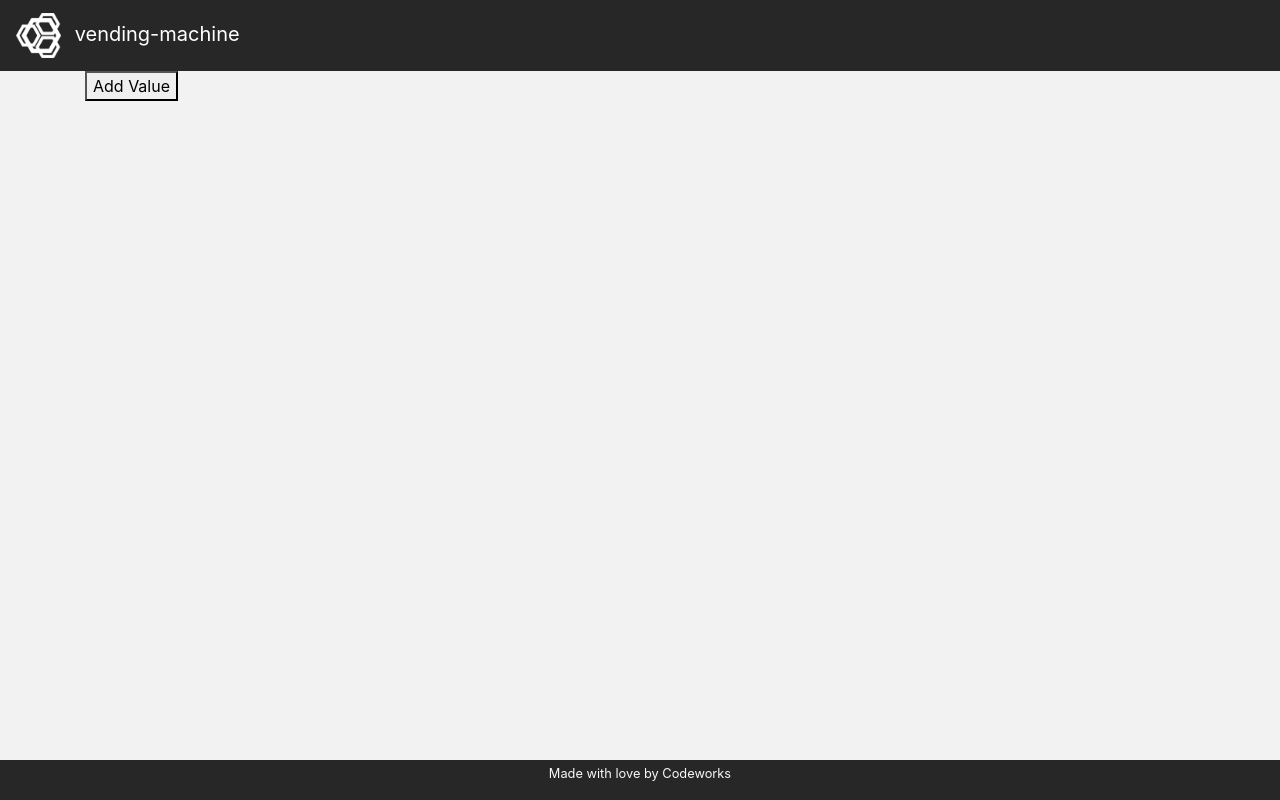
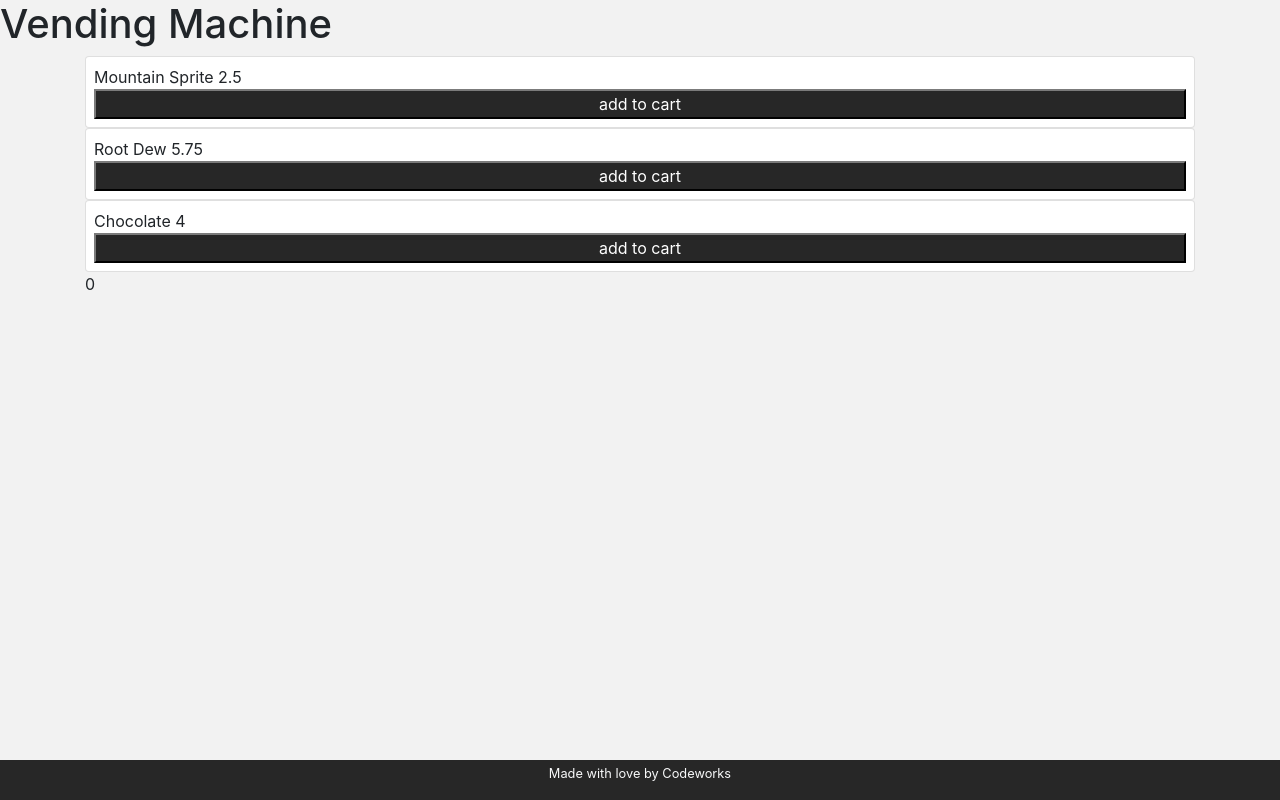
Before and after one commit to NickSondrup/Vending-machine, a website with bundled scripts: page index.html in a window 1280 px wide. Built offline with nearby package versions, Linux system fonts and the light colour scheme.

Commit message:
hurts muh brain!

```diff
--- a/app/AppState.js
+++ b/app/AppState.js
@@ -1,10 +1,10 @@
-import Value from "./Models/Value.js"
+import Snack from "./Models/Snack.js"
 import { EventEmitter } from "./Utils/EventEmitter.js"
 import { isValidProp } from "./Utils/isValidProp.js"
 
 class AppState extends EventEmitter {
-  /** @type {Value[]} */
-  values = []
+  snacks = [new Snack('Mountain Sprite', 2.50), new Snack('Root Dew', 5.75), new Snack('Chocolate', 4.00)]
+  cart =[]
 }
 
 export const ProxyState = new Proxy(new AppState(), {
--- a/app/Controllers/ValuesController.js
+++ /dev/null
@@ -1,29 +0,0 @@
-import { ProxyState } from "../AppState.js";
-import { valuesService } from "../Services/ValuesService.js";
-
-
-//Private
-function _draw() {
-  let values = ProxyState.values;
-  let template = ''
-  values.forEach(v => template += v.Template)
-  document.getElementById("app").innerHTML = /*html*/`
-  <button className="btn btn-info" onclick="app.valuesController.addValue()">Add Value</button>
-  <div className="card-columns values">
-      ${template}
-  </div>
-  `
-}
-
-//Public
-export default class ValuesController {
-  constructor() {
-    ProxyState.on("values", _draw);
-    _draw()
-  }
-
-  addValue() {
-    valuesService.addValue()
-  }
-
-}
--- /dev/null
+++ b/app/Controllers/VendingController.js
@@ -0,0 +1,39 @@
+import { ProxyState } from "../AppState.js";
+import Snack from "../Models/Snack.js";
+import { valuesService } from "../Services/ValuesService.js";
+
+
+//Private
+function _drawShop() {
+  let template = ''
+  ProxyState.snacks.forEach(snack => {template += snack.shopTemplate})
+  document.getElementById('shop').innerHTML = template
+}
+
+function _drawCart(){
+  let template = ''
+  ProxyState.cart.forEach(item => {template += item.cartTemplate})
+  document.getElementById('cart').innerHTML = template
+}
+
+function _drawTotal(){
+  let template = ""
+  template += /*html*/ `
+  <div> ${valuesService.totalCart()} </div>
+  `
+  document.getElementById('total').innerHTML = template
+}
+
+//Public
+export class VendingController{
+  constructor(){
+    _drawShop()
+    _drawCart()
+    _drawTotal()
+    ProxyState.on('cart', _drawCart)
+    ProxyState.on('cart', _drawTotal)
+  }
+
+  addToCart(name){valuesService.addToCart(name)}
+
+}
--- /dev/null
+++ b/app/Models/Snack.js
@@ -0,0 +1,26 @@
+export default class Snack {
+    constructor (name, price) {
+       this.name = name
+       this.price = price
+    }
+
+    get shopTemplate() {
+
+        return /*html*/`
+        <div class="card p-2">
+            ${this.name}
+            ${this.price}
+            <button class ="btn-dark" onclick="app.vendingController.addToCart('${this.name}')">add to cart</button>
+        </div>
+        `
+    }
+
+    get cartTemplate(){
+     return /*html*/ `
+        <div class ="card p-2">
+            <span> ${this.name} </span>
+            <span> ${this.price} </span>
+        </div>
+        `
+    }
+}
--- a/app/Models/Value.js
+++ /dev/null
@@ -1,14 +0,0 @@
-export default class Value {
-    constructor(data) {
-        this.title = data.title
-    }
-
-    get Template() {
-
-        return /*html*/`
-        <div class="card p-2 value">
-            ${this.title}
-        </div>
-        `
-    }
-}
--- a/app/Services/ValuesService.js
+++ b/app/Services/ValuesService.js
@@ -1,10 +1,26 @@
 import { ProxyState } from "../AppState.js";
-import Value from "../Models/Value.js";
+import  Snack  from "../Models/Snack.js";
 
 class ValuesService {
-  addValue() {
-    ProxyState.values = [...ProxyState.values, new Value({ title: Math.random() })]
+  addToCart(item){
+    // use find method
+
+    let foundItem = ProxyState.snacks.find(s => s.name == item)
+    ProxyState.cart.push(foundItem)
+    console.log('hello from service', ProxyState.cart)
+    ProxyState.cart = ProxyState.cart
+    console.log(ProxyState.cart)
+  }
+
+  totalCart(){
+    let total = 0
+    for (let i = 0; i < ProxyState.cart.length; i++) {
+      let item = ProxyState.cart[i].price;
+      total += item
+    }
+    return total
   }
 }
 
+
 export const valuesService = new ValuesService();
--- a/app/main.js
+++ b/app/main.js
@@ -1,7 +1,8 @@
-import ValuesController from "./Controllers/ValuesController.js";
+import { VendingController } from "./Controllers/VendingController.js";
 
-class App {
-  valuesController = new ValuesController();
+
+class app {
+  vendingController = new VendingController();
 }
 
-window["app"] = new App();
+window['app']= new app()
--- a/index.html
+++ b/index.html
@@ -14,15 +14,20 @@
 
 <body>
     <header>
-        <nav class="navbar navbar-dark navbar-expand bg-dark text-light">
-            <a class="navbar-brand" href="#">
-                <img src="assets/img/logo.png" width="45" height="45" alt="" loading="lazy">
-                <span class="ml-2">vending-machine</span>
-            </a>
-        </nav>
+        <h1>Vending Machine</h1>
     </header>
+
     <main class="container">
-        <div id="app"></div>
+      <div id="shop">
+
+      </div>
+      <div id="cart">
+
+      </div>
+      <div id="total">
+
+      </div>
+
     </main>
     <footer class="bg-dark text-light">
         <div class="text-center">
```
